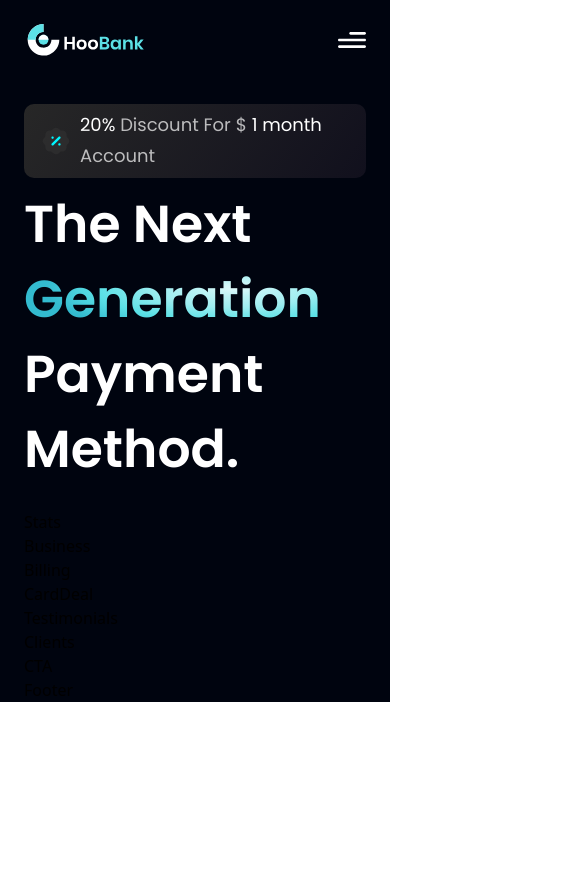
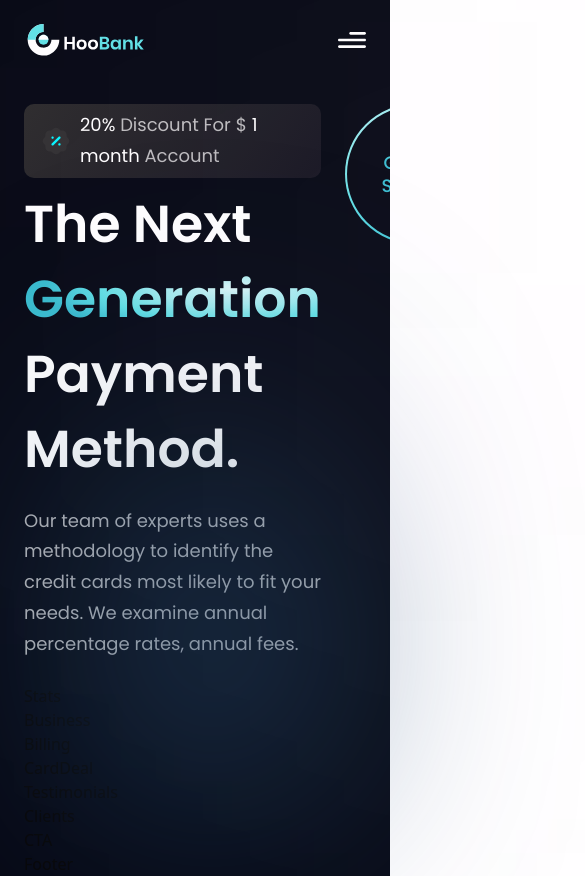
Before and after one commit to MCabal77/modern-landing-page, a React (Vite) app: page / in a window 390 px wide. Shown: the top 876 px of the page, 585 px wide, since content can reach past the window. Before the commit the page ends 844 px from the top, so only its background shows below. Built offline with nearby package versions, Linux system fonts and the light colour scheme.

Commit message:
Progress the robot and tweaked responsiveness.
Implemented the robot hand alongside light gradients. The gradients
are too bright, they need to be tweaked. Tweaked the 'get started
circle' for certain dimension phones.

```diff
--- a/src/components/Hero.jsx
+++ b/src/components/Hero.jsx
@@ -1,31 +1,55 @@
-import styles from '../style';
-import { discount, robot} from '../assets';
-import GetStarted from './GetStarted';
+import styles from "../style";
+import { discount, robot } from "../assets";
+import GetStarted from "./GetStarted";
 
 const Hero = () => (
-  <section id='home' className={`flex md:flex-row flex-row ${styles.paddingY}`}>
-    <div className={`flex-1 ${styles.flexStart} flex-col xl:px-0 sm:px-16 px-6`}>
-      <div className='flex flex-row items-center py-[6px] px-4 bg-discount-gradient rounded-[10px] mb-2'>
-        <img src={discount} alt='discount' className='w-[32px] h-[32px]'/>
+  <section id="home" className={`flex md:flex-row flex-row ${styles.paddingY}`}>
+    <div
+      className={`flex-1 ${styles.flexStart} flex-col xl:px-0 sm:px-16 px-6`}
+    >
+      <div className="flex flex-row items-center py-[6px] px-4 bg-discount-gradient rounded-[10px] mb-2">
+        <img src={discount} alt="discount" className="w-[32px] h-[32px]" />
         <p className={`${styles.paragraph} ml-2`}>
-          <span className='text-white'>20% </span> Discount For ${' '}
-          <span className='text-white'>1 month </span>
+          <span className="text-white">20% </span> Discount For ${" "}
+          <span className="text-white">1 month </span>
           Account
         </p>
       </div>
 
-      <div className='flex flex-row justify-between items-center w-full'>
-        <h1 className='flex-1 font-poppins font-semibold ss:text-[72px] text-[52px] text-white ss:leading-[100px] leading-[75px]'>
-          The Next <br className='sm:block hidden'/> {' '} <span className='text-gradient'> Generation</span> {' '} Payment Method.
+      <div className="flex flex-row justify-between items-center w-full">
+        <h1 className="flex-1 font-poppins font-semibold ss:text-[72px] text-[52px] text-white ss:leading-[100px] leading-[75px]">
+          The Next <br className="sm:block hidden" />{" "}
+          <span className="text-gradient"> Generation</span>{" "}
         </h1>
 
-        <div className='ss:flex hidden md:mr-4 mr-0'>
-          <GetStarted/>
+        <div className="ss:flex hidden md:mr-4 mr-0">
+          <GetStarted />
         </div>
       </div>
 
+      <h1 className=" font-poppins font-semibold ss:text-[68px] text-[52px] text-white ss:leading-[100px] leading-[75px] w-full">
+        Payment Method.
+      </h1>
+      <p className={`${styles.paragraph} max-w-[470px] mt-5`}>
+        Our team of experts uses a methodology to identify the credit cards most
+        likely to fit your needs. We examine annual percentage rates, annual
+        fees.
+      </p>
+    </div>
+
+    <div>
+      <img src={robot} alt='billing' className="w-[100%] h-[100%] relative z-[5]"/>
+
+      {/* Gradients */}
+      <div className='absolute z-[0] w-[40%] h-[35%] top-0 pink__gradient'/>
+      <div className='absolute z-[1] w-[80%] h-[85%] rounded-full bottom-40 white__gradient'/>
+      <div className='absolute z-[0] w-[50%] h-[50%] right-20 bottom-20 blue__gradient'/>
+    </div>
+
+    <div className={`ss:hidden${styles.flexCenter}`}>
+      <GetStarted/>
     </div>
   </section>
-)
+);
 
-export default Hero
+export default Hero;
```
